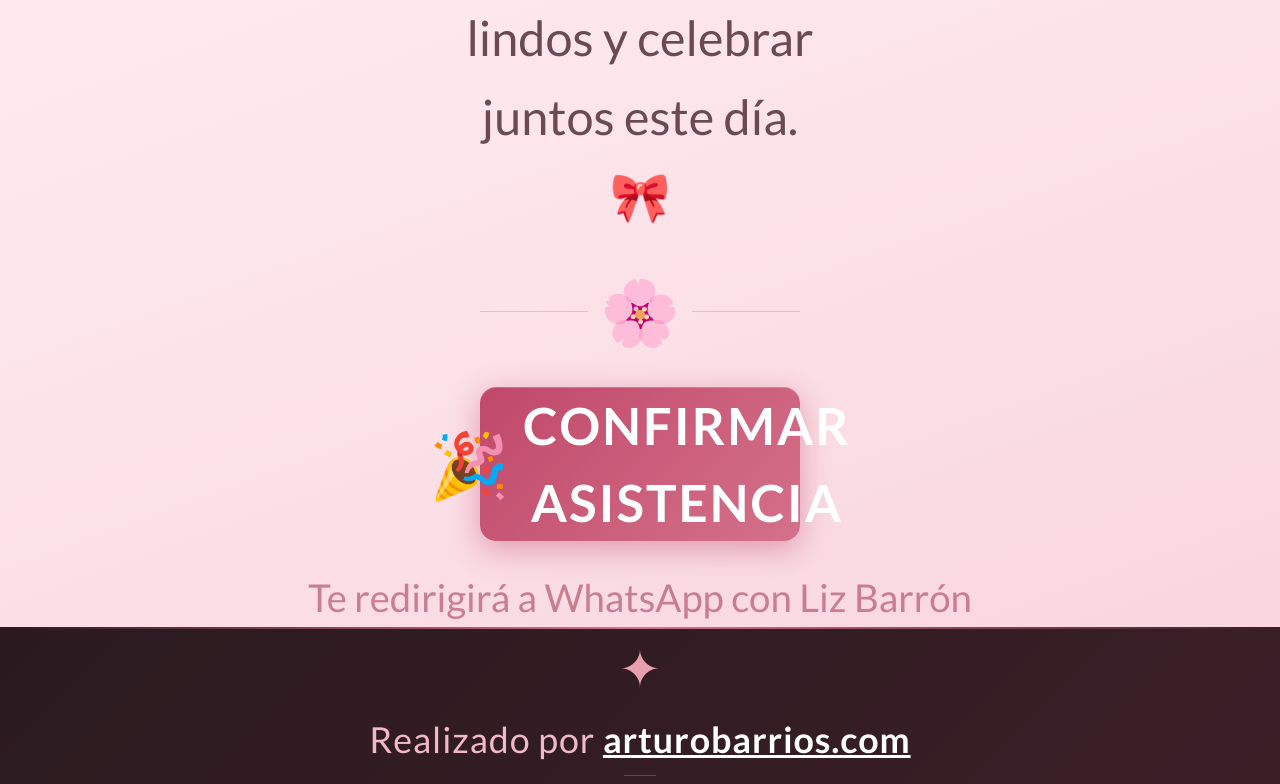
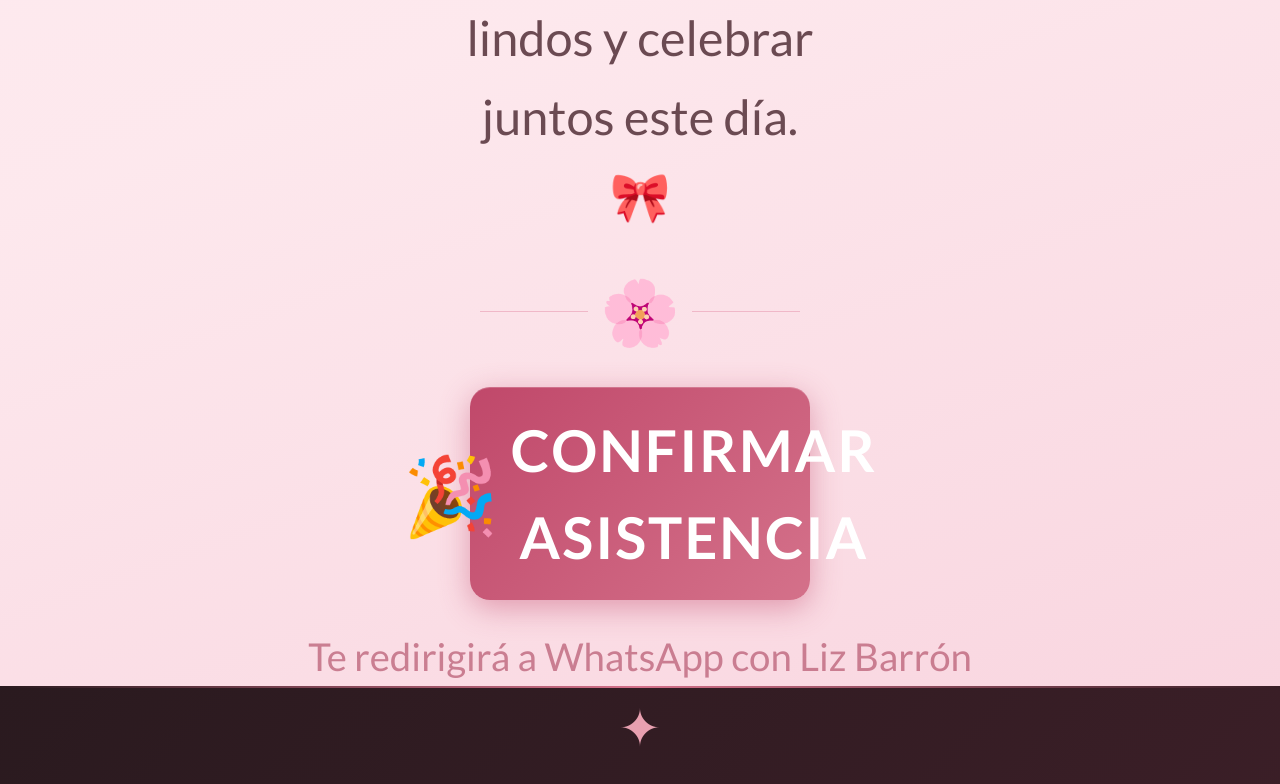
Before and after one commit to creandovaloria/creatuimagen-platform, a Next.js app: page /XV-Regina in a window 1280 px wide. Shown: the part 10187-10971 px from the top of the page. Built offline with nearby package versions, Linux system fonts and the light colour scheme.

Commit message:
✏️ Fix hará + bigger RSVP button

```diff
--- a/components/invitaciones/RSVP.tsx
+++ b/components/invitaciones/RSVP.tsx
@@ -28,33 +28,44 @@ export default function RSVP({ src, whatsapp, mensaje }: Props) {
           ¡Me haría muy feliz<br />que vinieras!
         </p>
         <p className="font-lato text-[3.8vw] text-[#6b4a52] leading-relaxed">
-          Tu presencia haría que mi cumpleaños sea aún más especial.
+          Tu presencia <strong>hará</strong> que mi cumpleaños sea aún más especial.
           Espero compartir risas, momentos lindos y celebrar juntos este día. 🎀
         </p>
       </div>
 
-      {/* Separador decorativo */}
+      {/* Separador */}
       <div className="flex items-center gap-3 w-full max-w-xs">
         <div className="flex-1 h-[1px] bg-[#f0b8c8]" />
         <span className="text-[5vw] text-[#e8a0b0]">🌸</span>
         <div className="flex-1 h-[1px] bg-[#f0b8c8]" />
       </div>
 
-      {/* Botón RSVP — claramente un botón */}
+      {/* Botón RSVP — grande y claro */}
       <a
         href={waUrl}
         target="_blank"
         rel="noopener noreferrer"
-        className="w-full max-w-xs flex items-center justify-center gap-3 rounded-2xl py-5 px-6 font-lato font-bold tracking-wider uppercase shadow-xl active:scale-95 transition-transform"
         style={{
+          display: "flex",
+          alignItems: "center",
+          justifyContent: "center",
+          gap: "10px",
+          width: "100%",
+          maxWidth: "340px",
+          borderRadius: "20px",
+          padding: "20px 24px",
           background: "linear-gradient(135deg, #c0486a 0%, #d4718a 100%)",
           color: "white",
-          fontSize: "4vw",
+          fontFamily: "var(--font-lato), sans-serif",
+          fontSize: "4.5vw",
+          fontWeight: "700",
           letterSpacing: "2px",
+          textTransform: "uppercase",
+          textDecoration: "none",
           boxShadow: "0 8px 30px rgba(192,72,106,0.45), inset 0 1px 0 rgba(255,255,255,0.2)",
         }}
       >
-        <span style={{ fontSize: "5vw" }}>🎉</span>
+        <span style={{ fontSize: "6vw" }}>🎉</span>
         Confirmar Asistencia
       </a>
 
```
